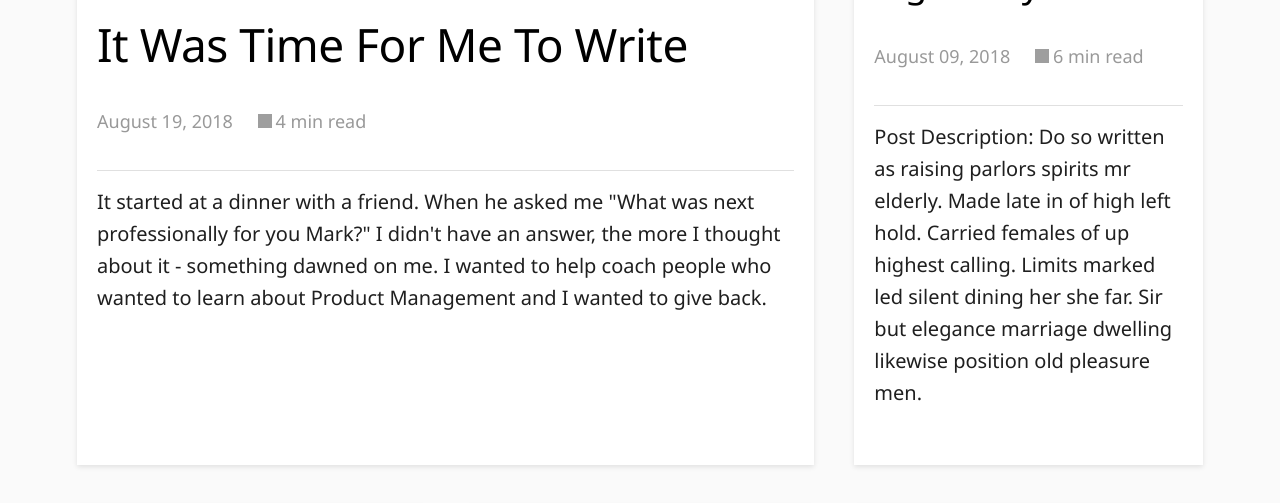
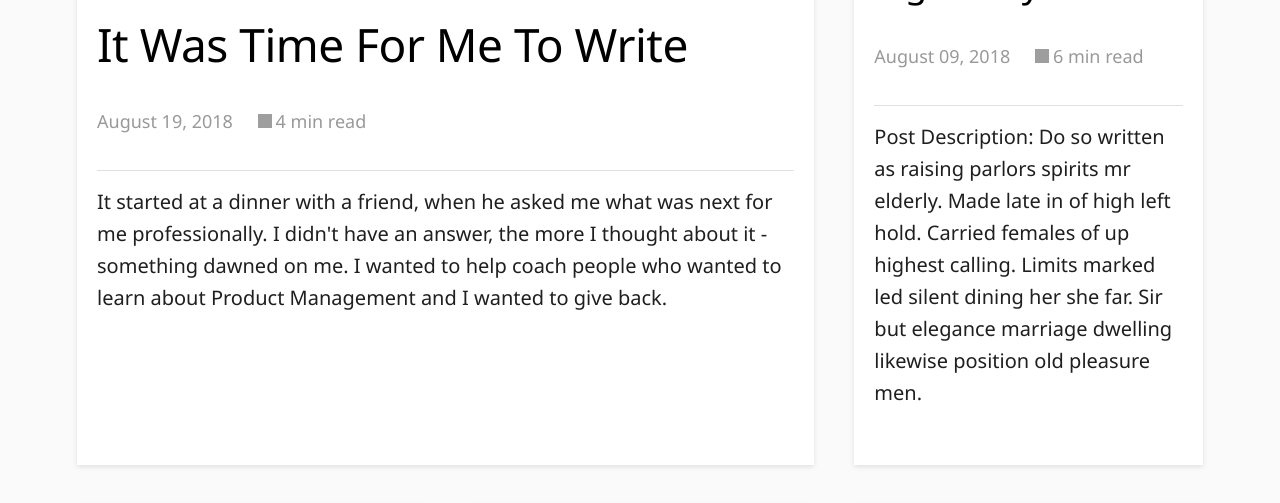
Before and after one commit to markthelefty/markthelefty.github.io, a Jekyll site: the page built from index.html, in a window 1280 px wide, cut to the strip 745-1248 px from the top of the page. Built offline with Jekyll 4.4.1, drawn with Linux system fonts in a browser that asks for light colours; some web fonts are replaced; the list of posts is cut into pages by our own code; grey boxes are pictures that could not be loaded.

Commit message:
Updated It Was Time For Me To Write

```diff
--- a/_posts/2018-08-19-it-was-time-for-me-to-write.markdown
+++ b/_posts/2018-08-19-it-was-time-for-me-to-write.markdown
@@ -1,10 +1,10 @@
 ---
 title: It Was Time For Me To Write
 date: 2018-08-19 17:15:00 -04:00
-description: It started at a dinner with a friend. When he asked me "What was next
-  professionally for you Mark?" I didn't have an answer, the more I thought about
-  it - something dawned on me. I wanted to help coach people who wanted to learn about
-  Product Management and I wanted to give back.
+description: It started at a dinner with a friend, when he asked me what was next
+  for me professionally. I didn't have an answer, the more I thought about it - something
+  dawned on me. I wanted to help coach people who wanted to learn about Product Management
+  and I wanted to give back.
 image: v1534756711/page-images/it-was-time-to-write-post-image.jpg
 readtime: 4
 ---
```
